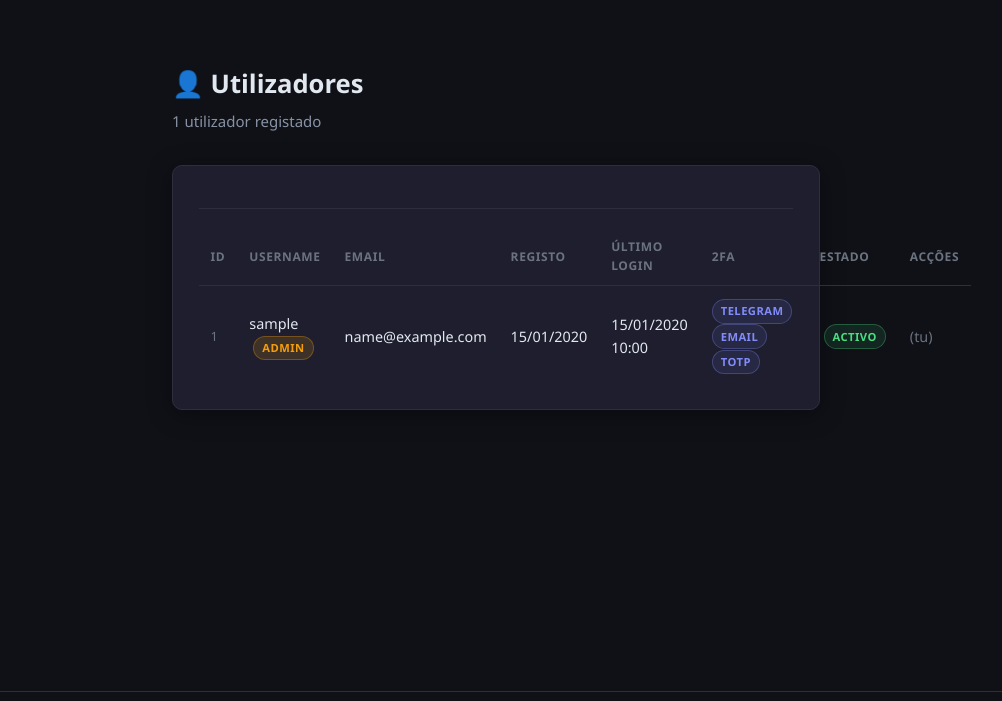
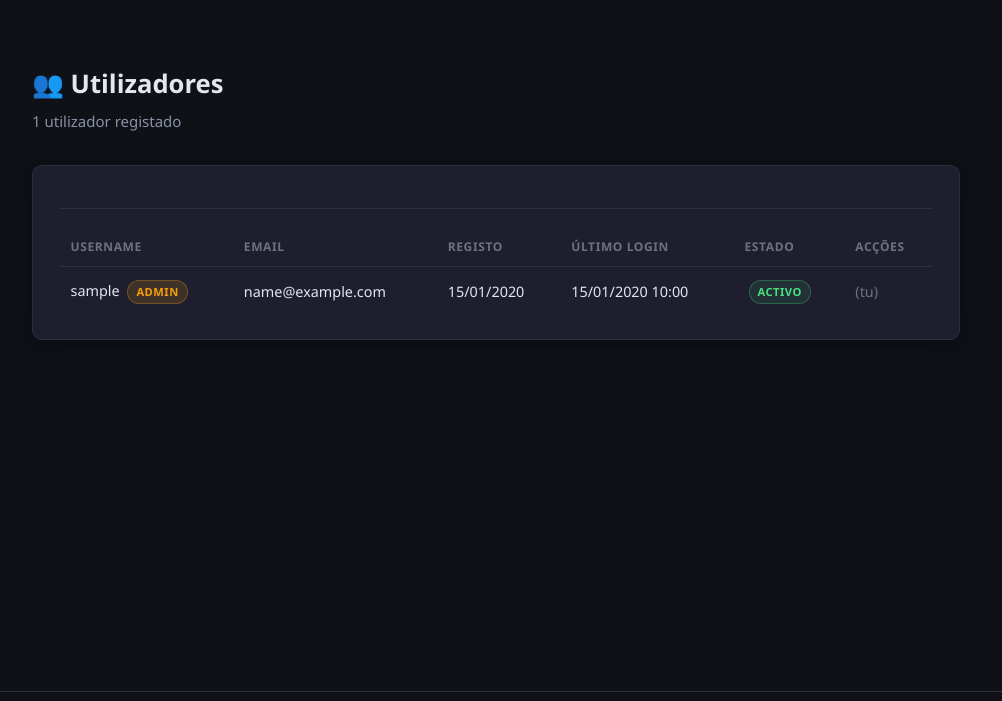
Before and after one commit to felipejn/pipe-app, a Flask app: page /admin/utilizadores in a window 1280 px wide. Shown: the part 56-757 px from the top of the page, without its empty margins (144-1146 px from the left). Run offline with Flask 3, Linux system fonts and the light colour scheme; a user stored in the database is signed in; tables that the repository leaves empty hold one stand-in row (values such as "Sample post").

Commit message:
fix: largura correta para páginas admin

```diff
--- a/app/static/css/pipe.css
+++ b/app/static/css/pipe.css
@@ -1227,3 +1227,10 @@ a:hover { text-decoration: underline; }
     border-color: #f87171;
     background: rgba(248, 113, 113, 0.1);
 }
+
+/* ── Página admin (largura alargada) ─────────────────────────── */
+.pagina-admin {
+    max-width: 960px;
+    margin: 0 auto;
+    padding: 2rem 1rem;
+}
--- a/app/templates/admin/dashboard.html
+++ b/app/templates/admin/dashboard.html
@@ -2,7 +2,7 @@
 {% block titulo %}Administração{% endblock %}
 
 {% block conteudo %}
-<div class="pagina-definicoes">
+<div class="pagina-admin">
 
     <div class="pagina-cabecalho">
         <h1>⚙️ Administração</h1>
--- a/app/templates/admin/utilizadores.html
+++ b/app/templates/admin/utilizadores.html
@@ -2,10 +2,10 @@
 {% block titulo %}Utilizadores — Admin{% endblock %}
 
 {% block conteudo %}
-<div class="pagina-definicoes">
+<div class="pagina-admin">
 
     <div class="pagina-cabecalho">
-        <h1>👤 Utilizadores</h1>
+        <h1>👥 Utilizadores</h1>
         <p class="subtitulo">{{ utilizadores|length }} utilizador{{ 'es' if utilizadores|length != 1 else '' }} registado{{ 's' if utilizadores|length != 1 else '' }}</p>
     </div>
 
@@ -14,12 +14,10 @@
             <table class="admin-tabela">
                 <thead>
                     <tr>
-                        <th>ID</th>
                         <th>Username</th>
                         <th>Email</th>
                         <th>Registo</th>
                         <th>Último login</th>
-                        <th>2FA</th>
                         <th>Estado</th>
                         <th>Acções</th>
                     </tr>
@@ -27,7 +25,6 @@
                 <tbody>
                     {% for u in utilizadores %}
                     <tr class="{{ 'linha-inactiva' if not u.activo else '' }}">
-                        <td class="col-id">{{ u.id }}</td>
                         <td>
                             {{ u.username }}
                             {% if u.is_admin %}<span class="badge badge-admin">admin</span>{% endif %}
@@ -35,16 +32,6 @@
                         <td>{{ u.email }}</td>
                         <td>{{ u.data_criacao.strftime('%d/%m/%Y') }}</td>
                         <td>{{ u.ultimo_login.strftime('%d/%m/%Y %H:%M') if u.ultimo_login else '—' }}</td>
-                        <td>
-                            {% set metodos = u.metodos_2fa_activos() %}
-                            {% if metodos %}
-                                {% for m in metodos %}
-                                    <span class="badge badge-2fa">{{ m }}</span>
-                                {% endfor %}
-                            {% else %}
-                                <span class="texto-subtil">—</span>
-                            {% endif %}
-                        </td>
                         <td>
                             {% if u.activo %}
                                 <span class="badge badge-activo">activo</span>
@@ -61,7 +48,7 @@
                                   style="display:inline">
                                 <input type="hidden" name="csrf_token" value="{{ csrf_token() }}">
                                 <button type="submit"
-                                        class="btn-acao {{ 'btn-acao-desactivar' if u.activo else 'btn-acao-activar' }}"
+                                        class="btn-acao"
                                         title="{{ 'Desactivar' if u.activo else 'Activar' }}">
                                     {{ '🔒' if u.activo else '🔓' }}
                                 </button>
@@ -73,7 +60,7 @@
                                   style="display:inline">
                                 <input type="hidden" name="csrf_token" value="{{ csrf_token() }}">
                                 <button type="submit"
-                                        class="btn-acao {{ 'btn-acao-remover-admin' if u.is_admin else 'btn-acao-promover' }}"
+                                        class="btn-acao"
                                         title="{{ 'Remover admin' if u.is_admin else 'Promover a admin' }}">
                                     {{ '⭐' if u.is_admin else '☆' }}
                                 </button>
```
